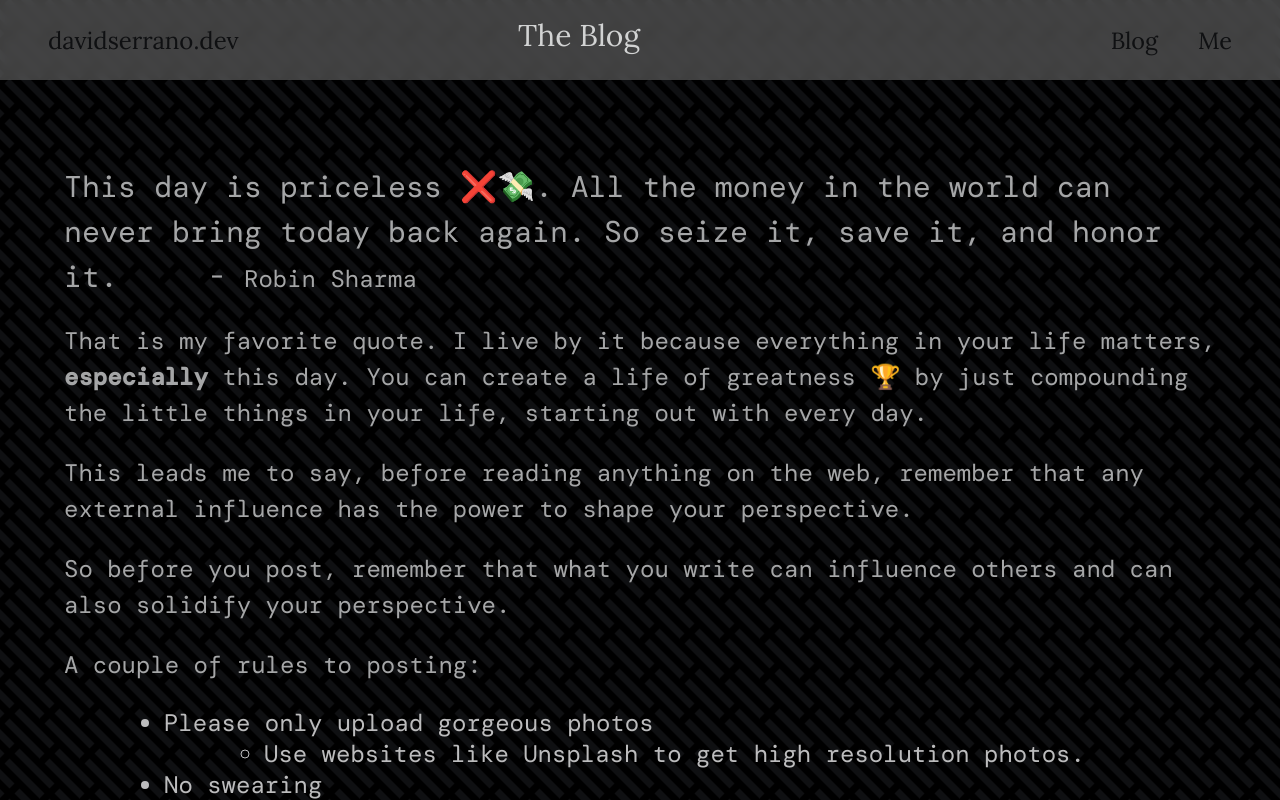
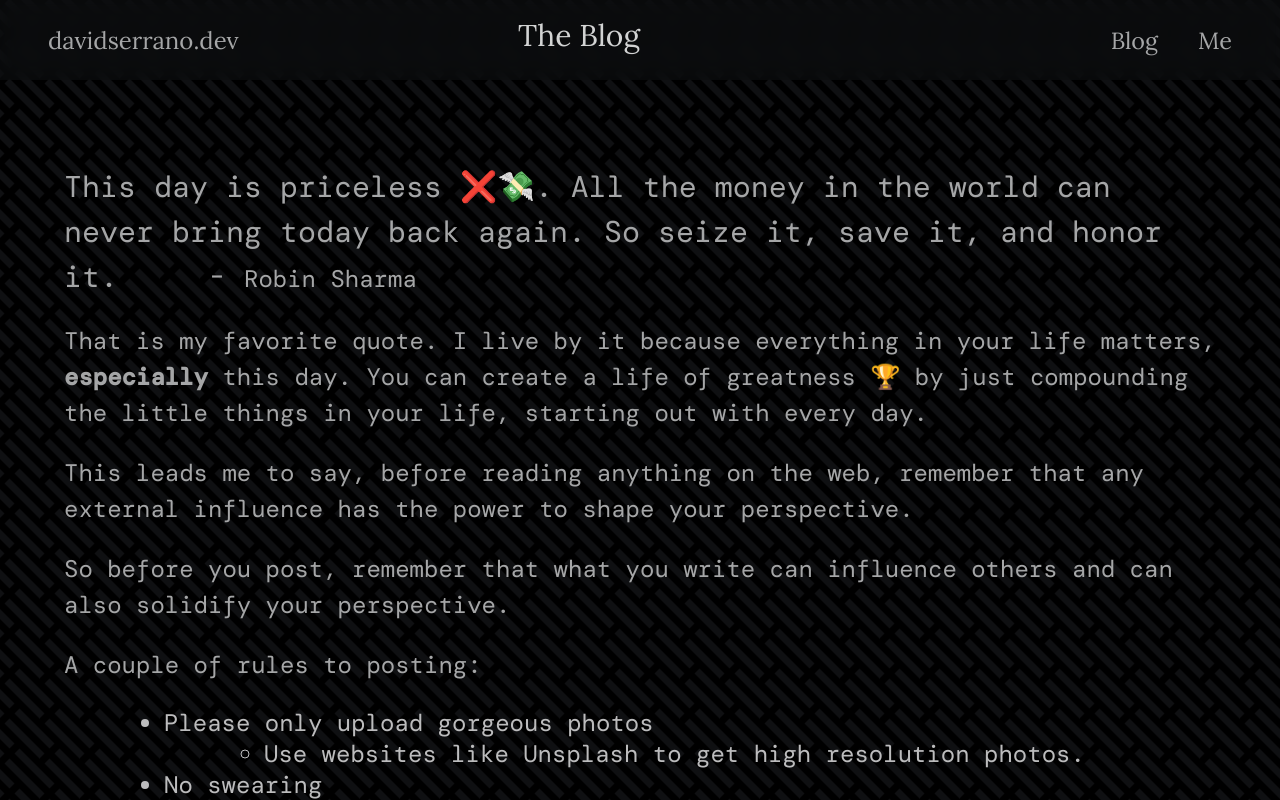
Before and after one commit to serranoio/cheeky-lil-blog, a Next.js app in the folder client/: page /blog in a window 1280 px wide. Built offline with nearby package versions, Linux system fonts and the light colour scheme; what pocketbase would draw is missing.

Commit message:
linda
she helped me and is cute

```diff
--- a/client/components/Nav/Nav.module.css
+++ b/client/components/Nav/Nav.module.css
@@ -5,14 +5,14 @@
   justify-content: space-between;
   align-items: center;
   background: transparent;
-  color: var(--secondary);
+  color: var(--p);
   z-index: 1;
   position: relative;
-  background: rgba(125, 125, 125, 0.5);
+  background: rgba(15, 16, 18, 0.5);
   position: absolute;
   width: 100%;
-  -webkit-backdrop-filter: blur(0.5em);
-  backdrop-filter: blur(0.5em);
+  -webkit-backdrop-filter: blur(0.9em);
+  backdrop-filter: blur(0.9em);
 }
 
 .content {
--- a/client/components/Nav/Section/Section.module.css
+++ b/client/components/Nav/Section/Section.module.css
@@ -7,7 +7,6 @@
   transform-origin: center;
   transition: all 0.5s;
   transform-style: preserve-3d;
-  color: var(--p);
 }
 .listItem a {
   position: relative;
```
